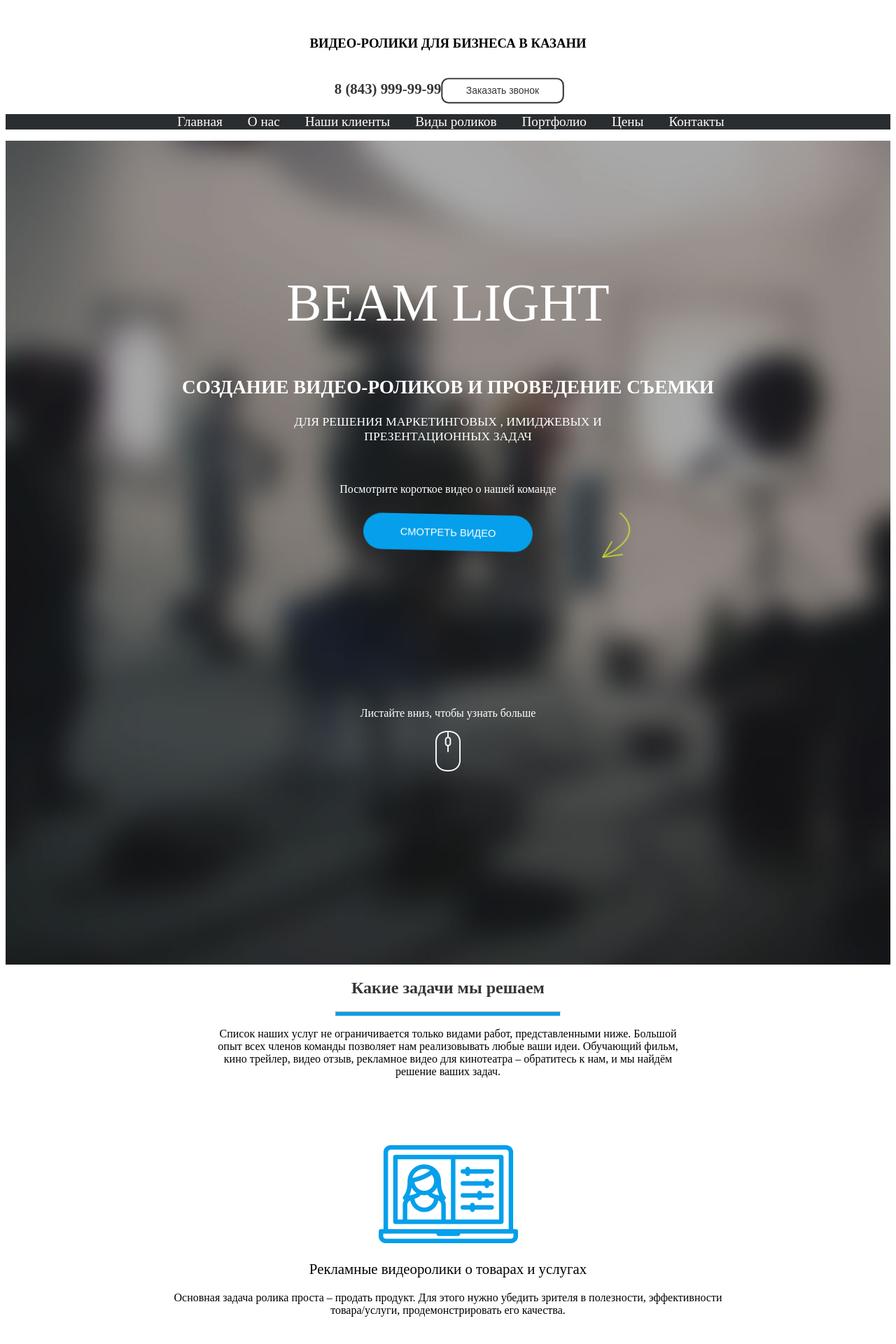
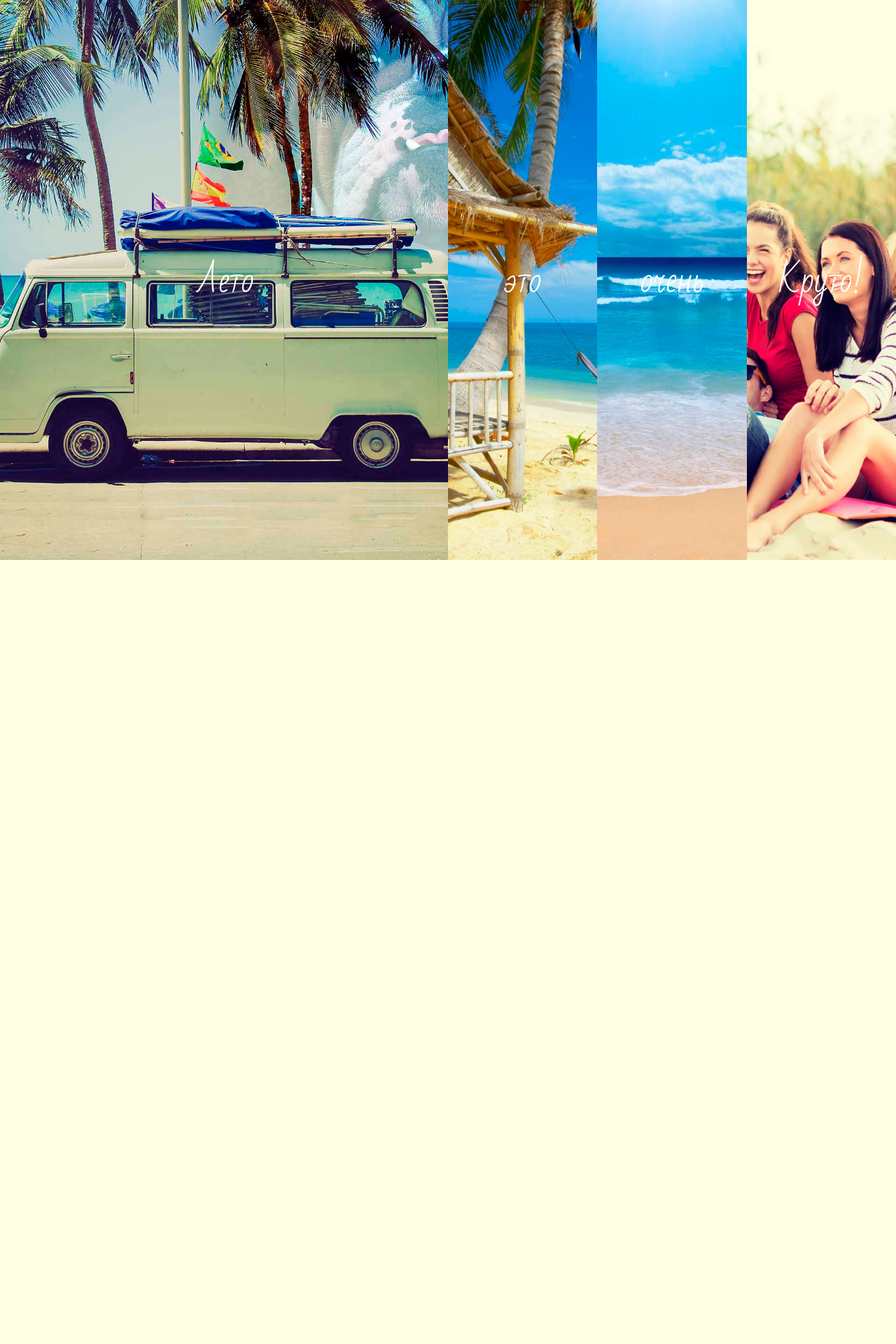
Before and after one commit to LWSlav/LWSlav.github.io, a PHP site: page / in a window 1280 px wide. Shown: the top 1920 px of the page at 70% size. After the commit the page ends 800 px from the top, so only its background shows below. Run offline with PHP 8.4, Linux system fonts and the light colour scheme.

Commit message:
Add files via upload

```diff
--- a/css/style.css
+++ b/css/style.css
@@ -1,130 +1,55 @@
-a {
-  text-decoration: none;
+body {
+  margin: 0;
+  padding: 0;
 }
-a:hover {
-  text-decoration: none;
+.bad-script {
+  font-family: 'Bad Script', cursive;
 }
-ul {
-  list-style-type: none;
+.box {
+  display: flex;
+  background: rgba(202, 201, 201, 0.3);
+  justify-content: space-between;
+  align-items: center;
+  width: 100%;
+  height: 100vh;
 }
-header {
-  padding-top: 3vh;
-}
-.top-header {
-  text-align: center;
-}
-.top-header h3 {
-  text-transform: uppercase;
-}
-.feedback {
-  padding-top: 1.3rem;
-}
-.feedback a {
-  color: #363636;
-  font-weight: 600;
-  font-size: 1.3em;
-}
-.feedback button {
-  background: transparent;
-  border: 2px solid #363636;
-  border-radius: 10px;
-  color: #363636;
-  padding: 0.5rem 2rem;
-  animation-iteration-count: infinite;
-}
-.feedback button:hover {
-  background: #7BB7CD;
-  border: 2px solid #7BB7CD;
-  color: #fff;
-}
-.navbar {
-  text-align: center;
-  margin-top: 1rem;
-  background: #292d30;
-}
-.navbar ul li {
-  display: inline-block;
-  padding-right: 2rem;
-}
-.navbar ul li a {
-  color: #fff;
-  font-size: 1.2em;
+.item {
+  display: flex;
+  justify-content: center;
+  align-items: center;
+  background: #9D8282;
+  flex-basis: 25%;
+  height: 100%;
   transition: all 1s;
 }
-.navbar ul li a:hover {
-  color: #FE6A9B;
+.item:hover {
+  flex-basis: 75%;
 }
-.description {
-  background-image: url(../img/background.jpg);
-  padding-top: 10%;
-  text-align: center;
+.item span {
+  color: #fff;
+  font-size: 3em;
 }
-.description h1 {
-  color: #fff;
-  text-transform: uppercase;
-  font-weight: 100;
-  font-size: 4.7em;
+.item-1 {
+  background: url(../img/item-1.jpg) center center;
+  background-size: cover;
 }
-.description h2 {
-  color: #fff;
-  text-transform: uppercase;
-  font-weight: 800;
-  font-size: 1.7em;
+.item-2 {
+  background: url(../img/item-2.jpg) center center;
+  background-size: cover;
 }
-.description h3 {
-  color: #fff;
-  text-transform: uppercase;
-  font-weight: 200;
-  font-size: 1.1em;
+.item-3 {
+  background: url(../img/item-3.jpg) center center;
+  background-size: cover;
 }
-.description .offer {
-  padding-top: 1.8%;
+.item-4 {
+  background: url(../img/item-4.jpg) center center;
+  background-size: cover;
 }
-.description .offer p {
-  color: #fff;
+@media (max-width: 920px) {
+  .box {
+    flex-flow: column;
+  }
+  .box .item {
+    width: 100%;
+  }
 }
-.description .offer button {
-  background: #059feb;
-  border-radius: 33px;
-  color: #fff;
-  border: none;
-  padding: 1rem 3rem;
-  animation-iteration-count: infinite;
-  text-transform: uppercase;
-  animation-duration: 5s;
-  transition: all 1s;
-  margin-top: 1%;
-}
-.description .offer button:hover {
-  background: #FB74C3;
-}
-.description__img {
-  margin-top: -13rem;
-  margin-left: 30rem;
-}
-.mouse {
-  padding-top: 12rem;
-  padding-bottom: 17rem;
-}
-.mouse p {
-  color: #fff;
-}
-.contemt {
-  text-align: center;
-  padding-top: 3rem;
-  padding: 0 10rem;
-}
-.contemt h1 {
-  color: #363636;
-}
-.contemt hr {
-  width: 20rem;
-  height: 0.3rem;
-  background: #059feb;
-}
-.contemt .card {
-  padding: 5rem;
-}
-.contemt .card p {
-  font-size: 1.3em;
-}
--- a/css/style.less
+++ b/css/style.less
@@ -1,142 +1,61 @@
-a{
-	text-decoration: none;
+body{
+	margin: 0;
+	padding: 0;
+}
+.bad-script{
+	font-family: 'Bad Script', cursive;
+}
+
+.box{
+	display: flex;
+	background: rgba(202, 201,201, .3);
+	justify-content: space-between;
+	align-items: center;
+	width: 100%;
+	height: 100vh;
+}
+.item{
+	display: flex;
+	justify-content: center;
+	align-items: center;
+	background: #9D8282;
+	flex-basis: 25%;
+	height: 100%;
+	transition: all 1s;
 	&:hover{
-		text-decoration: none;
+		flex-basis: 75%;
 	}
-}
-ul{
-	list-style-type: none;
-}
-header{
-	padding-top: 3vh;
-}
-.top-header{
-	text-align: center;
-	h3{
-		text-transform: uppercase;
+	span{
+		color: #fff;
+		font-size: 3em;
 	}
 }
 
-.feedback{
-	padding-top: 1.3rem;
-	a{
-		color: #363636;
-		font-weight: 600;
-		font-size: 1.3em;
-	}
-	button{
-		background: transparent;
-		border: 2px solid #363636;
-		border-radius: 10px;
-		color: #363636;
-		padding: 0.5rem 2rem;
-		animation-iteration-count: infinite;
-		&:hover{
-			background: #7BB7CD;
-			border: 2px solid #7BB7CD;
-			color: #fff;
+.item-1{
+	background: url(../img/item-1.jpg) center center;
+	background-size: cover;
+}
+
+.item-2{
+	background: url(../img/item-2.jpg) center center;
+	background-size: cover;
+}
+
+.item-3{
+	background: url(../img/item-3.jpg) center center;
+	background-size: cover;
+}
+
+.item-4{
+	background: url(../img/item-4.jpg) center center;
+	background-size: cover;
+}
+
+@media (max-width: 920px) {
+	.box{
+		flex-flow: column;
+		.item{
+			width: 100%;
 		}
 	}
 }
-
-.navbar{
-	text-align: center;
-	margin-top: 1rem;
-	background: #292d30;
-	ul{
-		li{
-			display: inline-block;
-			padding-right: 2rem;
-			a{
-				color: #fff;
-				font-size: 1.2em;
-				transition: all 1s;
-				&:hover{
-					color: #FE6A9B;
-				}
-			}
-		}
-	}
-}
-
-//section-own
-
-.description{
-	background-image: url(../img/background.jpg);
-	padding-top: 10%;
-	text-align: center;
-	h1{
-		color: #fff;
-		text-transform: uppercase;
-		font-weight: 100;
-		font-size: 4.7em;
-	}
-	h2{
-		color: #fff;
-		text-transform: uppercase;
-		font-weight: 800;
-		font-size: 1.7em;
-	}
-	h3{
-		color: #fff;
-		text-transform: uppercase;
-		font-weight: 200;
-		font-size: 1.1em;
-	}
-	.offer{
-		padding-top: 1.8%;
-		p{
-			color: #fff;
-		}
-		button{
-			background: #059feb;
-			border-radius: 33px;
-			color: #fff;
-			border: none;
-			padding: 1rem 3rem;
-			animation-iteration-count: infinite;
-			text-transform: uppercase;
-			animation-duration: 5s;
-			transition: all 1s;
-			margin-top: 1%;
-			&:hover{
-				background: #FB74C3;
-			}
-		}
-	}
-}
-
-.description__img{
-	margin-top: -13rem;
-	margin-left: 30rem;
-}
-
-.mouse{
-	padding-top: 12rem;
-	padding-bottom: 17rem;
-	p{
-		color: #fff;
-	}
-}
-
-//section two
-
-.contemt{
-	text-align: center;
-	padding-top: 3rem;
-	padding: 0 10rem;
-	h1{
-		color: #363636;
-	}
-	hr{
-		width: 20rem;
-		height: 0.3rem;
-		background: #059feb;
-	}
-	.card{
-		padding: 5rem;
-		p{
-			font-size: 1.3em;
-		}
-	}
-}
--- a/index.html
+++ b/index.html
@@ -1,137 +1,18 @@
 <!DOCTYPE html>
 <html lang="en">
-  <head>
-    <meta charset="utf-8">
-    <meta http-equiv="X-UA-Compatible" content="IE=edge">
-    <meta name="viewport" content="width=device-width, initial-scale=1">
-    <!-- The above 3 meta tags *must* come first in the head; any other head content must come *after* these tags -->
-    <title>Bootstrap 101 Template</title>
-
-    <!-- Bootstrap -->
-    <link href="css/bootstrap.grid.css" rel="stylesheet">
+<head>
+	<meta charset="UTF-8">
+	<title>Flex</title>
+	<link href="https://fonts.googleapis.com/css?family=Bad+Script&amp;subset=cyrillic" rel="stylesheet">
 	<link rel="stylesheet" href="css/animate.css">
 	<link rel="stylesheet" href="css/style.css">
-  </head>
-  <body>
-
-   	<header>
-   		<div class="container-fluid">
-   			<div class="row">
-   				<div class="top-header col-lg-12">
-   					<h3 class=" col-lg-offset-2 col-lg-2">Видео-ролики для бизнеса в Казани</h3>
-   					<div class="feedback col-lg-offset-4 col-lg-2">
-   						<a class="col-lg-12" href="#">8 (843) 999-99-99</a>
-   						<button class="pulse wow animated">Заказать звонок</button>
-   					</div>
-   				</div>
-
-   				<div class="navbar col-lg-12">
-   					<ul>
-   						<li><a href="#">Главная</a></li>
-   						<li><a href="#">О нас</a></li>
-   						<li><a href="#">Наши клиенты</a></li>
-   						<li><a href="#">Виды роликов</a></li>
-   						<li><a href="#">Портфолио</a></li>
-   						<li><a href="#">Цены</a></li>
-   						<li><a href="#">Контакты</a></li>
-   					</ul>
-   				</div>
-   			</div>
-   		</div>
-   	</header>
-
-   	<section class="section-own">
-   		<div class="container-fluid">
-   			<div class="row">
-   				<div class="description col-lg-12">
-   					<h1>
-   						Beam Light
-   					</h1>
-   					<h2>
-   						Создание видео-роликов и проведение съемки
-   					</h2>
-   					<h3>
-   						для решения маркетинговых , имиджевых и <br>презентационных задач
-   					</h3>
-
-   					<div class="offer">
-   						<p>
-   							Посмотрите короткое видео о нашей команде
-   						</p>
-   						<button class="animated tada">
-   							смотреть видео
-   						</button>
-
-   					</div>
-   					<img class="description__img" src="img/стрелка-желтая.png" alt="">
-
-
-   				<div class="mouse">
-   					<p>Листайте вниз, чтобы узнать больше</p>
-   					<img src="img/мышь.png" alt="">
-   				</div>
-   				</div>
-   			</div>
-   		</div>
-   	</section>
-
-	<section class="section-two wow animated flip">
-		<div class="comtainer">
-			<div class="row">
-				<div class="contemt col-lg-12">
-					<h1>
-						Какие задачи мы решаем
-					</h1>
-					<hr>
-					<p>Список наших услуг не ограничивается только видами работ, представленными ниже. Большой
-					 <br> опыт всех членов команды позволяет нам реализовывать любые ваши идеи. Обучающий фильм,<br> кино трейлер, видео отзыв, рекламное видео для кинотеатра – обратитесь к нам, и мы найдём<br> решение ваших задач.</p>
-					<div class="card col-lg-3">
-						<img src="img/own.png" alt="">
-						<p>
-							Рекламные видеоролики о товарах и услугах
-						</p>
-						<span>
-							Основная задача ролика проста – продать продукт. Для этого нужно убедить зрителя в полезности, эффективности товара/услуги, продемонстрировать его качества.
-						</span>
-					</div>
-
-					<div class="card col-lg-3">
-						<img src="img/two.png" alt="">
-						<p>
-							Презентационные или корпоративные фильмы
-						</p>
-						<span>
-							Фильмы о компании нужны в первую очередь для создания образа компании, поддержания её имиджа. Важно выделить особенности вашей компании и рассказать о них интересно.
-						</span>
-					</div>
-
-					<div class="card col-lg-3">
-						<img src="img/three.png" alt="">
-						<p>
-							Видео инфографика, анимационные ролики
-						</p>
-						<span>
-							Сайт – инструмент продаж. Если вы задумываетесь о том, как увеличить его эффективность, обратите внимание на видеоролики. Посетители охотнее посмотрят видео, чем прочтут текст.
-						</span>
-					</div>
-
-					<div class="card col-lg-3">
-						<img src="img/fore.png" alt="">
-						<p>
-							Съемка мероприятий и промо-роликов
-						</p>
-						<span>
-							Коммерческая съемка мероприятий используется для рекламы следующего мероприятия такого же формата. На мероприятие придет больше людей, если они посмотрят, как прошло предыдущее
-						</span>
-					</div>
-				</div>
-			</div>
-		</div>
-	</section>
-
-    <script src="js/wow.min.js"></script>
-    <script>
-    	new WOW().init();
-    </script>
-  </body>
+</head>
+<body>
+	<div class="box">
+		<div class="item bad-script item-1"><span>Лето</span></div>
+		<div class="item bad-script item-2"><span>это</span></div>
+		<div class="item bad-script item-3"><span>очень</span></div>
+		<div class="item bad-script item-4"><span>Круто!</span></div>
+	</div>
+</body>
 </html>
```
Also changed, not shown: img/item-1.jpg (added), img/item-2.jpg (added), img/item-3.jpg (added), img/item-4.jpg (added).
